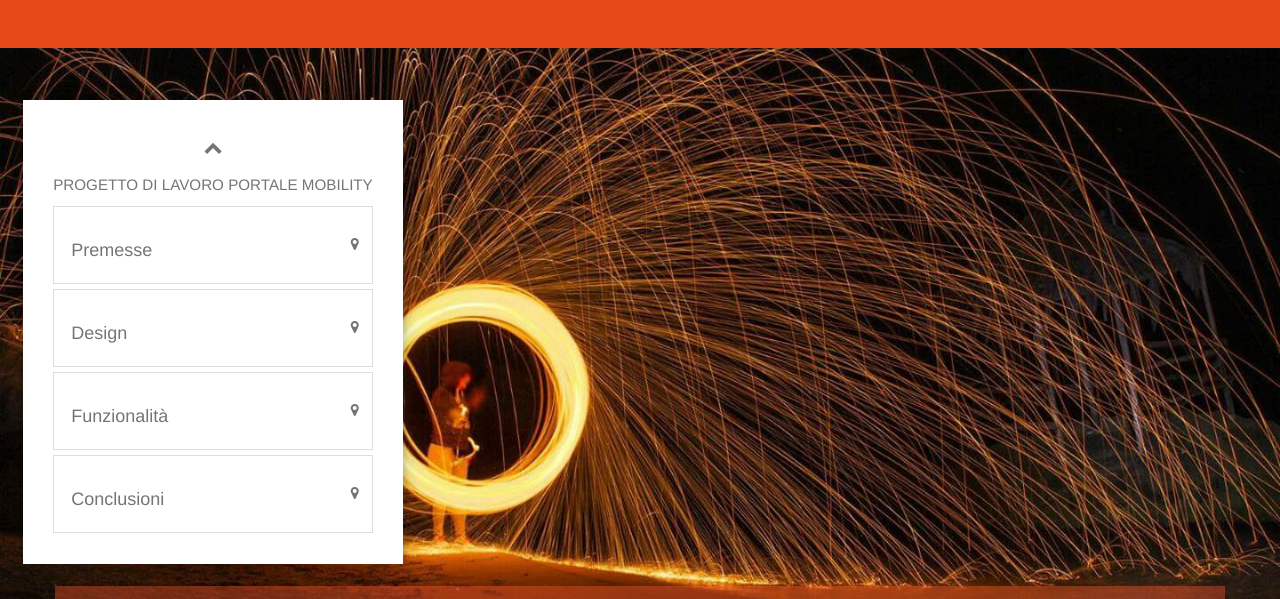
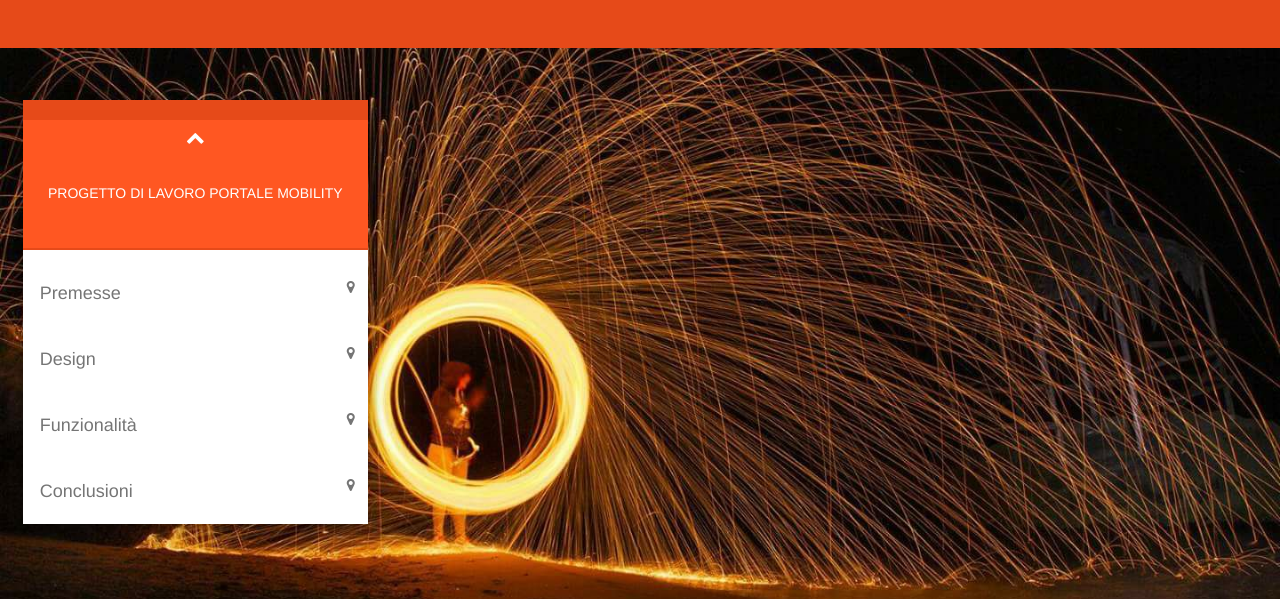
Before and after one commit to facchiR/project_work, a plain HTML site: page public_html/index.html in a window 1280 px wide. Shown: the top 599 px of the page. Drawn offline with Linux system fonts and the light colour scheme.

Commit message:
new sidebar style

```diff
--- a/public_html/css/style.css
+++ b/public_html/css/style.css
@@ -13,7 +13,10 @@ body {
     font-size: .8em;
     box-shadow: 0 4px 8px 0 rgba(0, 0, 0, 0.2), 0 6px 20px 0 rgba(0, 0, 0, 0.19);
 }
-
+.title{
+    font-size: 1.2 em;
+    padding: .8em;
+}
 /*#myScrollspy .nav-tabs-justified>.active>a,
 #myScrollspy .nav-tabs-justified>.active>a:focus,
 #myScrollspy .nav-tabs-justified>.active>a:hover,
@@ -38,7 +41,7 @@ div.col-sm-9 div {
 }
 header{
     background-color: rgba(255,87,44,1);
-    border-top: 3px solid #E64A19;
+    border-top: 30px solid #E64A19;
     border-bottom: 30px solid #E64A19;
 
 }
@@ -66,10 +69,18 @@ header>div{
     border-color: #FFCCBC;
 }
 
+
 /*Generic classes*/
 
 .btn-lg.focus, .btn-lg:focus, .btn-lg:hover{
     background-color: #FFCCBC;
+    color:#E64A19;
+}
+.btn-md{
+    padding-left: 1.2em;
+}
+.btn-md.focus, .btn-md:focus, .btn-md:hover{
+
     color:#E64A19;
 }
 a {
@@ -81,6 +92,12 @@ a:hover, a:focus, a:active{
 }
 ul{
     list-style-type: none;
+}
+#accordion{
+    padding:0;
+}
+.panel-default{
+    border:none;
 }
 .parallax {
     /* The image used */
@@ -95,3 +112,25 @@ ul{
     background-repeat: no-repeat;
     background-size: cover;
 }
+.parallax2{
+    background-color: #FF5722;
+    border-bottom: 2px solid #E64A19;
+    border-top: 20px solid #E64A19;
+    /* The image used */
+/*    background-image: url("../img/bgN.jpg");*/
+
+    /* Set a specific height */
+    min-height: 150px;
+     /* Create the parallax scrolling effect */
+/*    background-attachment: fixed;
+    background-position: center;
+    background-repeat: no-repeat;
+    background-size: cover;*/
+}
+.parallax2 a{
+    color:#fff;
+}
+.parallax2 a:hover, .parallax2 a:focus, .parallax2 a:active{
+    color:#757575;
+    background-color: rgba(255, 255, 255, 0.6);
+}
--- a/public_html/index.html
+++ b/public_html/index.html
@@ -52,9 +52,11 @@ and open the template in the editor.
                 <div class="col-md-3" id="myScrollspy">
                     <div class="panel-group" id="accordion">
 
+                        <div class="parallax2">
+                            <p class="text-center"><a class="btn active" href="#section0"><i class="fa fa-chevron-up fa-lg"></i></a></p>
+                            <p class=" text-uppercase title"><strong><a class="btn active" href="#section1">Progetto di lavoro Portale Mobility</a></strong></p>
+                        </div>
 
-                        <p class="text-center"><a class="btn" href="#section0"><i class="fa fa-chevron-up fa-lg"></i></a></p>
-                        <p class="active text-uppercase title"><a class="" href="#section1">Progetto di lavoro Portale Mobility</a></p>
 
                         <div class="panel panel-default">
                             <div>
```
Also changed, not shown: public_html/img/bgN.jpg (added), public_html/img/nav_bg.jpg (added).
